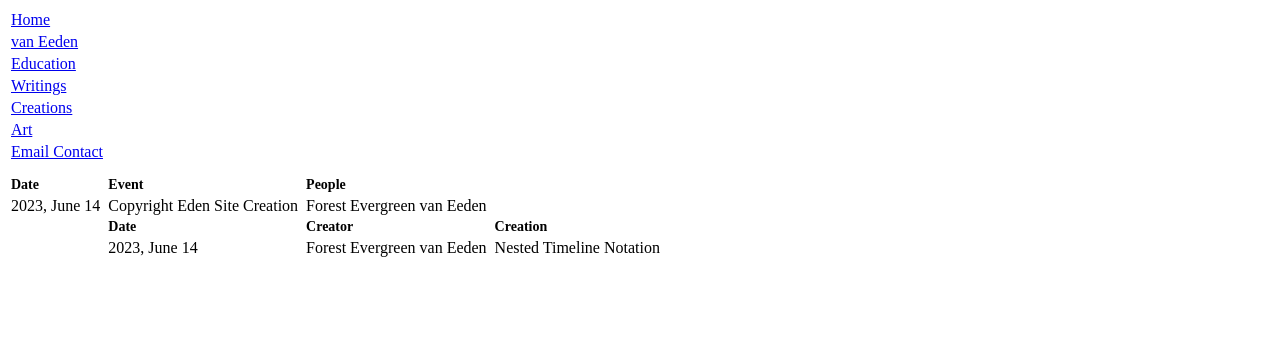
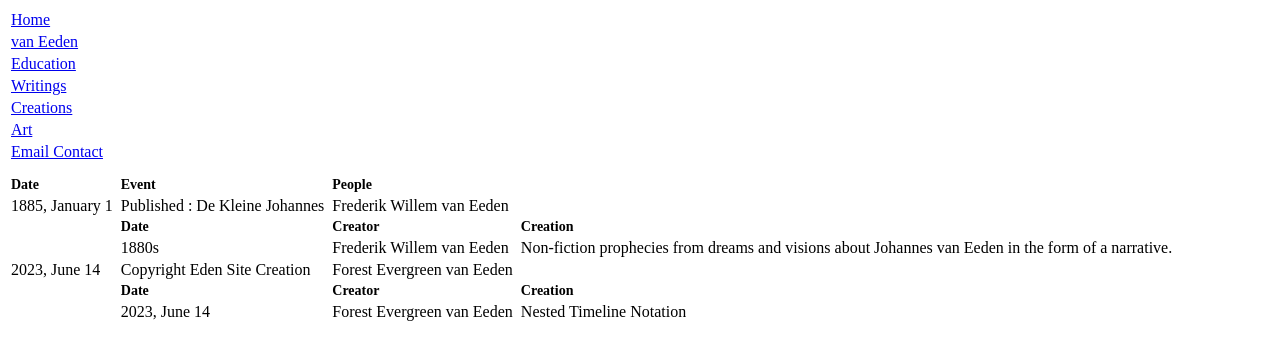
Before and after one commit to Copyright-Eden/site, a plain HTML site: page van_Eeden.html in a window 1280 px wide. Drawn offline with Linux system fonts and the light colour scheme.

Commit message:
Frederik Willem van Eeden entry added

```diff
--- a/van_Eeden.html
+++ b/van_Eeden.html
@@ -20,6 +20,23 @@
         <th>People</th>
       </tr>
       <tr colspan="3">
+        <td>1885, January 1</td>
+        <td>Published : De Kleine Johannes</td>
+        <td>Frederik Willem van Eeden</td>
+      </tr>
+      <tr colspan="4">
+        <th class="nested-space"></th>
+        <th>Date</th>
+        <th>Creator</th>
+        <th>Creation</th>
+      </tr>
+      <tr colspan="4">
+        <td class="nested-space"></td>
+        <td>1880s</td>
+        <td>Frederik Willem van Eeden</td>
+        <td>Non-fiction prophecies from dreams and visions about Johannes van Eeden in the form of a narrative.</td>
+      </tr>
+      <tr colspan="3">
         <td>2023, June 14</td>
         <td>Copyright Eden Site Creation</td>
         <td>Forest Evergreen van Eeden</td>
```
